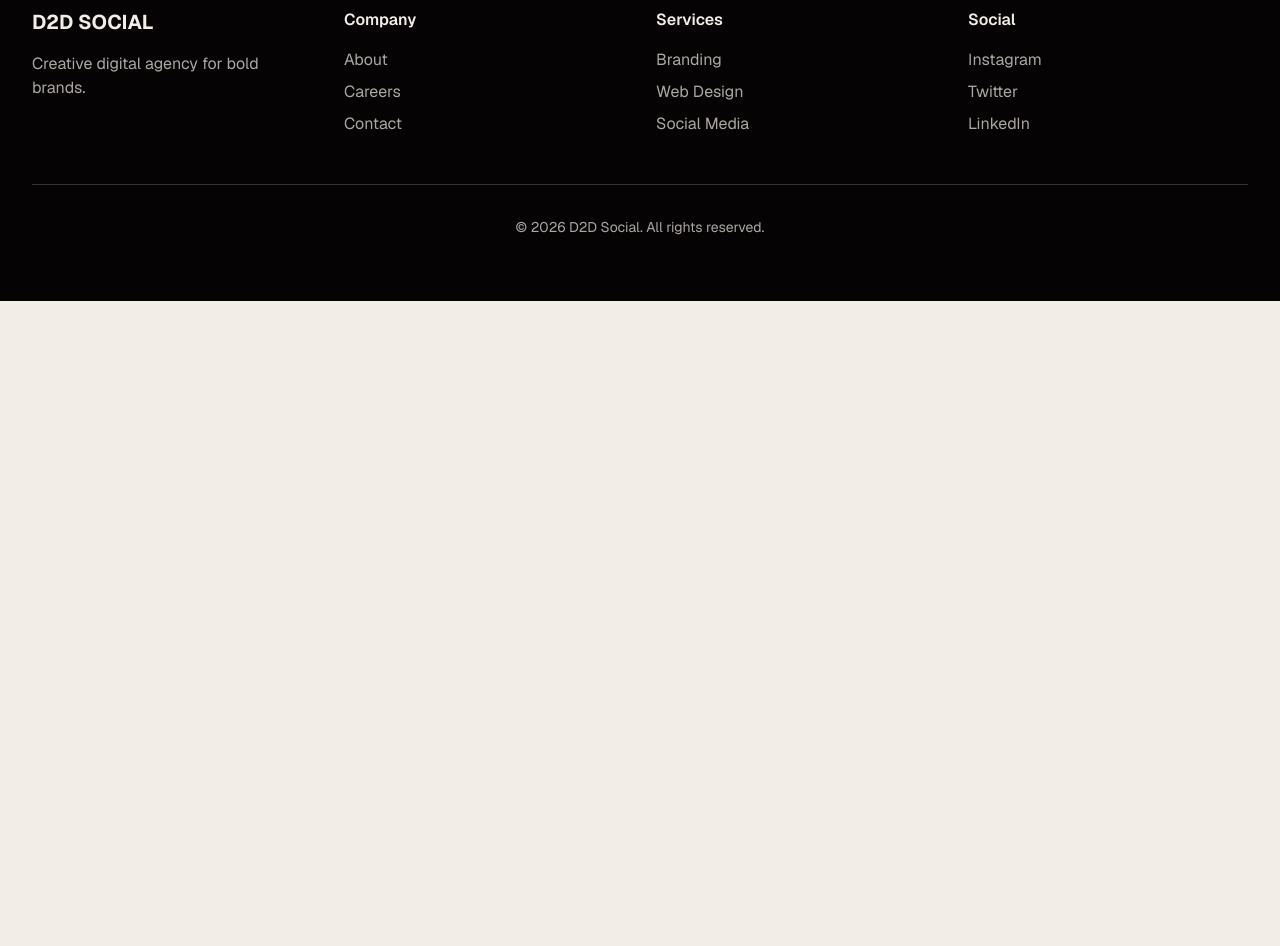
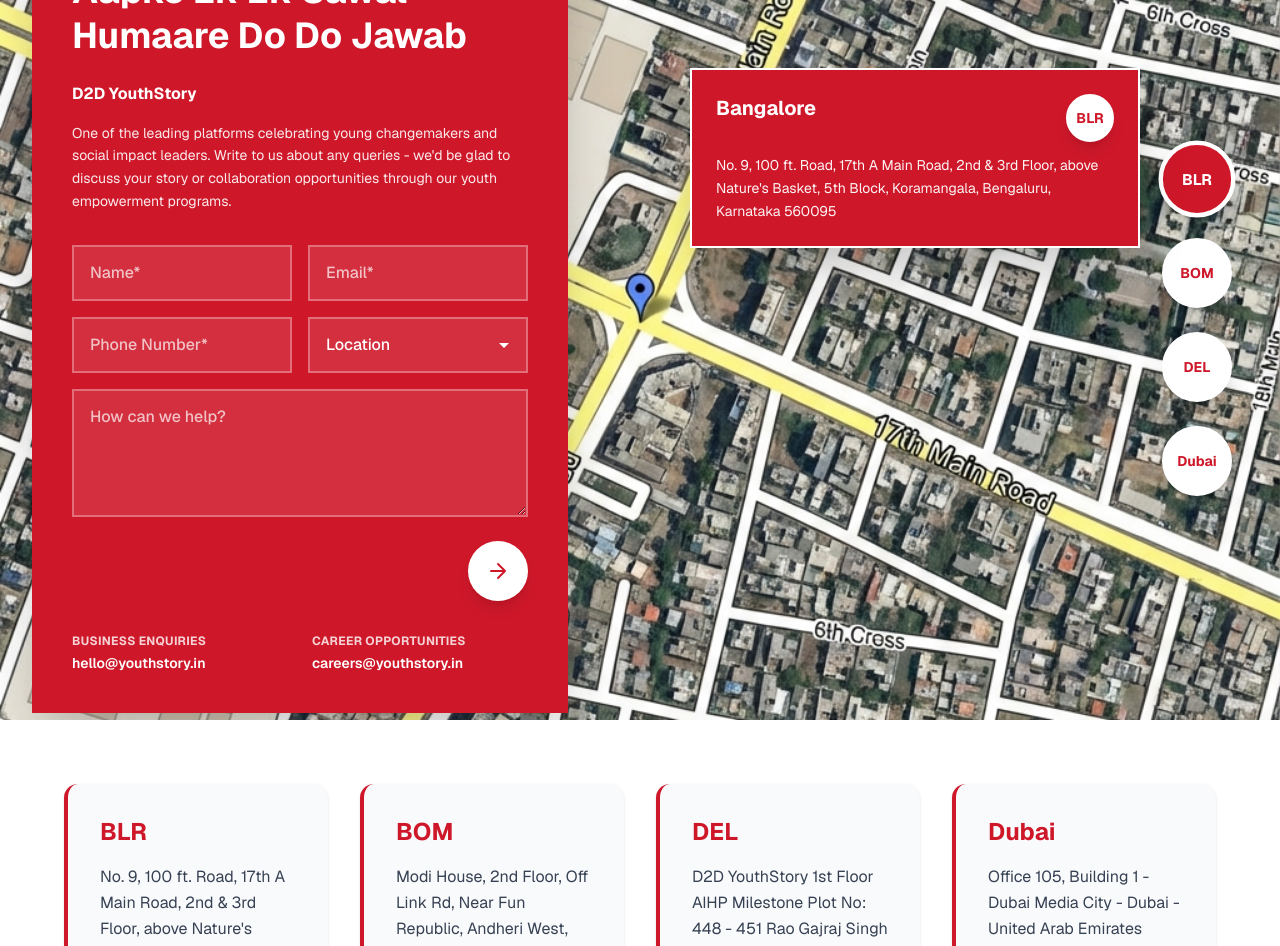
Before and after one commit to xDarkPhoneix/D2D-WEB, a Next.js app: page /contact in a window 1280 px wide. Shown: the part 160-1106 px from the top of the page. Before the commit the page ends 800 px from the top, so only its background shows below. Built offline with nearby package versions, Linux system fonts and the light colour scheme.

Commit message:
Refactor About and Contact pages: update About page structure and enhance Contact page with dynamic office selection and detailed layout

```diff
--- a/src/app/about-us/page.js
+++ /dev/null
@@ -1,7 +0,0 @@
-export default function AboutUsPage() {
-  return (
-    <main>
-      <h1>This is About Us page</h1>
-    </main>
-  );
-}
--- a/src/app/about/page.js
+++ b/src/app/about/page.js
@@ -1,16 +1,7 @@
-import React from "react";
-
-
-function About() {
+export default function AboutUsPage() {
   return (
-
-     <>
-      <div>
-        About
-      </div>
-     </>
-
+    <main>
+      <h1>This is About Us page</h1>
+    </main>
   );
 }
-
-export default About;
--- a/src/app/contact/page.js
+++ b/src/app/contact/page.js
@@ -1,14 +1,155 @@
-import React from "react";
+'use client';
 
+import { useState } from 'react';
+import ContactForm from './ContactForm';
 
-function Contact() {
+const offices = [
+  {
+    id: 'blr',
+    name: 'BLR',
+    city: 'Bangalore',
+    address: 'No. 9, 100 ft. Road, 17th A Main Road, 2nd & 3rd Floor, above Nature\'s Basket, 5th Block, Koramangala, Bengaluru, Karnataka 560095',
+    mapImage: '/bangalore-map.png'
+  },
+  {
+    id: 'bom',
+    name: 'BOM',
+    city: 'Mumbai',
+    address: 'Modi House, 2nd Floor, Off Link Rd, Near Fun Republic, Andheri West, Mumbai, Maharashtra 400053',
+    mapImage: '/mumbai-map.png'
+  },
+  {
+    id: 'del',
+    name: 'DEL',
+    city: 'Delhi',
+    address: 'D2D YouthStory 1st Floor AIHP Milestone Plot No: 448 - 451 Rao Gajraj Singh Marg, Udyog Vihar Phase V, Udyog Vihar, Gurugram, Haryana 122016',
+    mapImage: '/delhi-map.png'
+  },
+  {
+    id: 'dubai',
+    name: 'Dubai',
+    city: 'Dubai',
+    address: 'Office 105, Building 1 - Dubai Media City - Dubai - United Arab Emirates',
+    mapImage: '/dubai-map.png'
+  }
+];
+
+export default function ContactPage() {
+  const [selectedOffice, setSelectedOffice] = useState('blr');
+
+  const activeOffice = offices.find(office => office.id === selectedOffice) || offices[0];
+
   return (
-    <>
+    <main className="min-h-screen bg-gray-50">
+      {/* Map Container with Overlay */}
+      <section className="relative min-h-screen overflow-hidden">
+        {/* Map Background - Changes based on selected office */}
+        <div
+          className="absolute inset-0 bg-cover bg-center bg-no-repeat transition-all duration-700 ease-in-out"
+          style={{ backgroundImage: `url('${activeOffice.mapImage}')` }}
+        />
 
-      <div>contact</div>
-      </>
+        {/* Form Overlay Card - Left Side */}
+        <div className="absolute left-0 top-0 bottom-0 w-full max-w-[600px] flex items-center p-8 z-10">
+          <div className="bg-[#CE182A] p-10 w-full shadow-2xl animate-slide-in-left">
+            <h1 className="text-3xl lg:text-4xl font-bold text-white mb-6 leading-tight">
+              Aapke Ek Ek Sawal<br />
+              Humaare Do Do Jawab
+            </h1>
 
+            <p className="text-base font-bold text-white mb-4">D2D YouthStory</p>
+
+            <p className="text-sm leading-relaxed text-white/90 mb-8">
+              One of the leading platforms celebrating young changemakers and social impact leaders.
+              Write to us about any queries - we'd be glad to discuss your story or collaboration opportunities
+              through our youth empowerment programs.
+            </p>
+
+            <ContactForm />
+
+            <div className="mt-8 grid grid-cols-2 gap-6">
+              <div className="flex flex-col gap-1">
+                <strong className="text-xs text-white/80 font-bold uppercase tracking-wide">Business Enquiries</strong>
+                <a
+                  href="mailto:hello@youthstory.in"
+                  className="text-sm text-white font-semibold hover:text-white/80 transition-colors"
+                >
+                  hello@youthstory.in
+                </a>
+              </div>
+              <div className="flex flex-col gap-1">
+                <strong className="text-xs text-white/80 font-bold uppercase tracking-wide">Career Opportunities</strong>
+                <a
+                  href="mailto:careers@youthstory.in"
+                  className="text-sm text-white font-semibold hover:text-white/80 transition-colors"
+                >
+                  careers@youthstory.in
+                </a>
+              </div>
+            </div>
+          </div>
+        </div>
+
+        {/* Location Markers - Right Side */}
+        <div className="absolute right-12 top-1/2 -translate-y-1/2 flex flex-col gap-6 z-10">
+          {offices.map((office, index) => (
+            <button
+              key={office.id}
+              onClick={() => setSelectedOffice(office.id)}
+              className={`w-[70px] h-[70px] rounded-full flex items-center justify-center text-sm font-bold
+                transition-all duration-300 border-4 border-white shadow-lg
+                ${selectedOffice === office.id
+                  ? 'bg-[#CE182A] text-white scale-110 shadow-2xl'
+                  : 'bg-white text-[#CE182A] hover:scale-105'
+                }`}
+            >
+              {office.name}
+            </button>
+          ))}
+        </div>
+
+        {/* Address Card Overlay - Positioned next to selected button */}
+        <div
+          className="absolute right-[140px] z-20 animate-fade-in transition-all duration-500"
+          style={{
+            top: `calc(50% - ${(2 - offices.findIndex(o => o.id === selectedOffice)) * 96}px - 60px)`
+          }}
+        >
+          <div className="bg-[#CE182A] text-white p-6 min-w-[350px] max-w-[450px] shadow-2xl border-2 border-white">
+            <div className="flex items-start justify-between mb-3">
+              <h3 className="text-xl font-bold">{activeOffice.city}</h3>
+              <div className="w-12 h-12 rounded-full bg-white border-2 border-white flex items-center justify-center text-[#CE182A] font-bold text-sm shadow-lg">
+                {activeOffice.name}
+              </div>
+            </div>
+            <p className="text-sm leading-relaxed text-white/95">
+              {activeOffice.address}
+            </p>
+          </div>
+        </div>
+      </section>
+
+      {/* Office Addresses Section Below */}
+      <section className="bg-white py-16 px-8">
+        <div className="max-w-6xl mx-auto grid grid-cols-1 md:grid-cols-2 lg:grid-cols-4 gap-8">
+          {offices.map((office) => (
+            <div
+              key={office.id}
+              className="bg-gray-50 p-8 rounded-xl border-l-4 border-[#CE182A] hover:-translate-y-2 transition-transform duration-300 shadow-sm hover:shadow-lg"
+            >
+              <h3 className="text-2xl font-bold text-[#CE182A] mb-4">{office.name}</h3>
+              <p className="text-base leading-relaxed text-gray-700">{office.address}</p>
+            </div>
+          ))}
+        </div>
+      </section>
+
+      {/* Footer Message */}
+      <section className="bg-gradient-to-r from-[#CE182A] to-[#a51422] py-10 px-8 text-center">
+        <p className="text-white text-lg leading-relaxed max-w-3xl mx-auto">
+          🎉 Congratulations for traveling from start to the end of this page! We'll add 10,000 steps to your fitness tracker!
+        </p>
+      </section>
+    </main>
   );
 }
-
-export default Contact;
```
